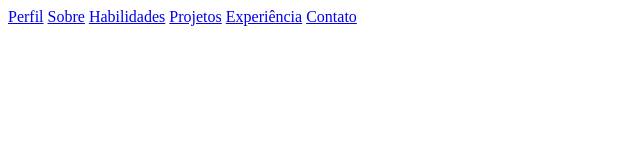
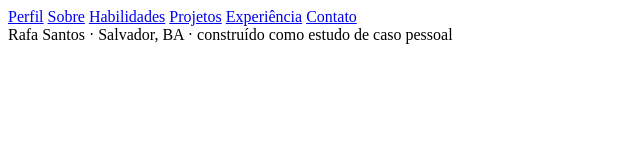
Before and after one commit to Rafhs/portfolio, a plain HTML site: page index.html in a window 1280 px wide. Shown: the whole page, without its empty margins (0-640 px from the left). Drawn offline with Linux system fonts and the light colour scheme.

```diff
--- a/index.html
+++ b/index.html
@@ -22,5 +22,12 @@
         <a href="#contato" class="pipeline-node" data-target="contato"><span class="node-label">Contato</span></a>
     </div>
 </nav>
+
+<footer>
+    <div class="wrap">Rafa Santos · Salvador, BA · construído como estudo de caso pessoal</div>
+</footer>
+
+<script src="script.js"></script>
+
 </body>
 </html>
```
